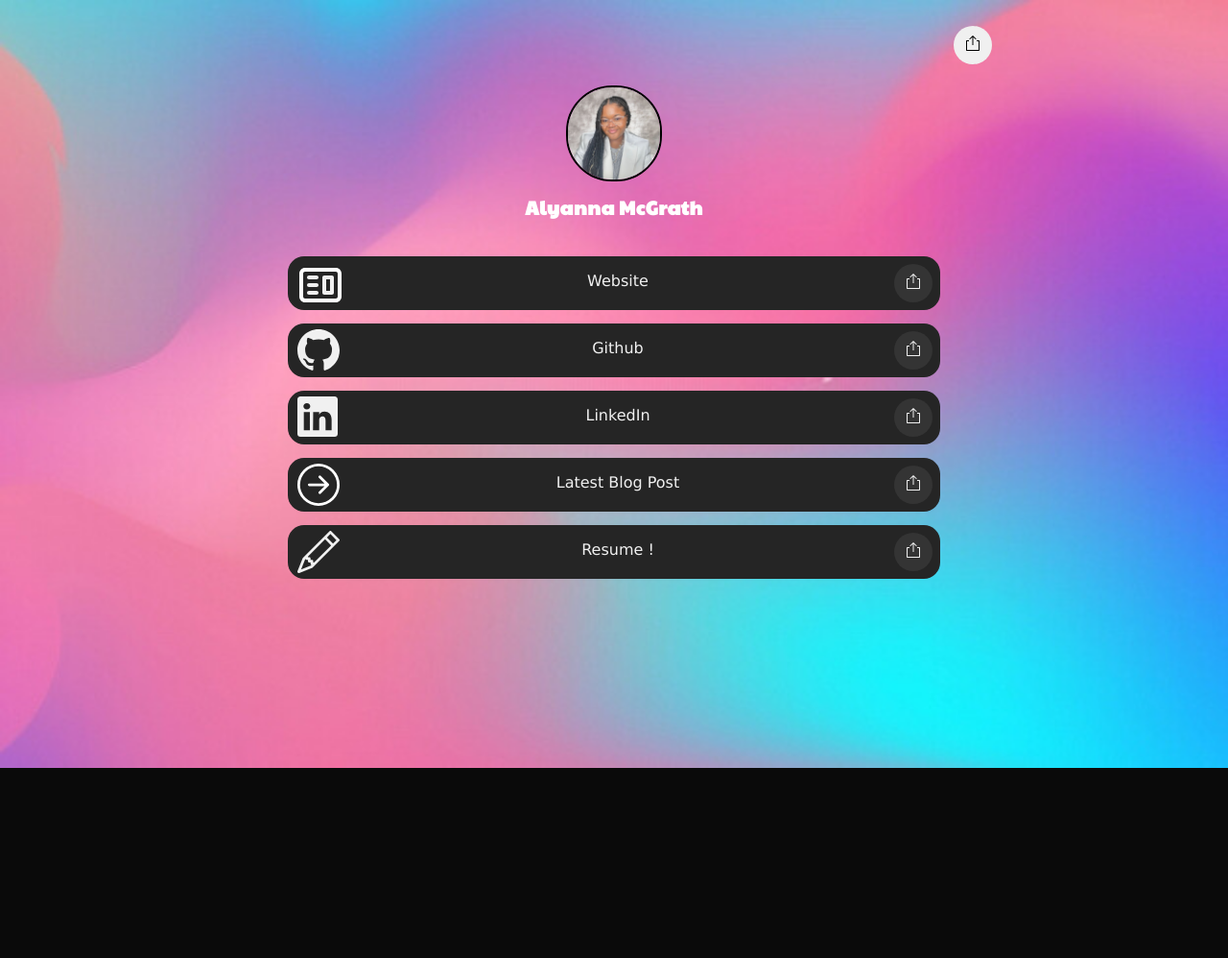
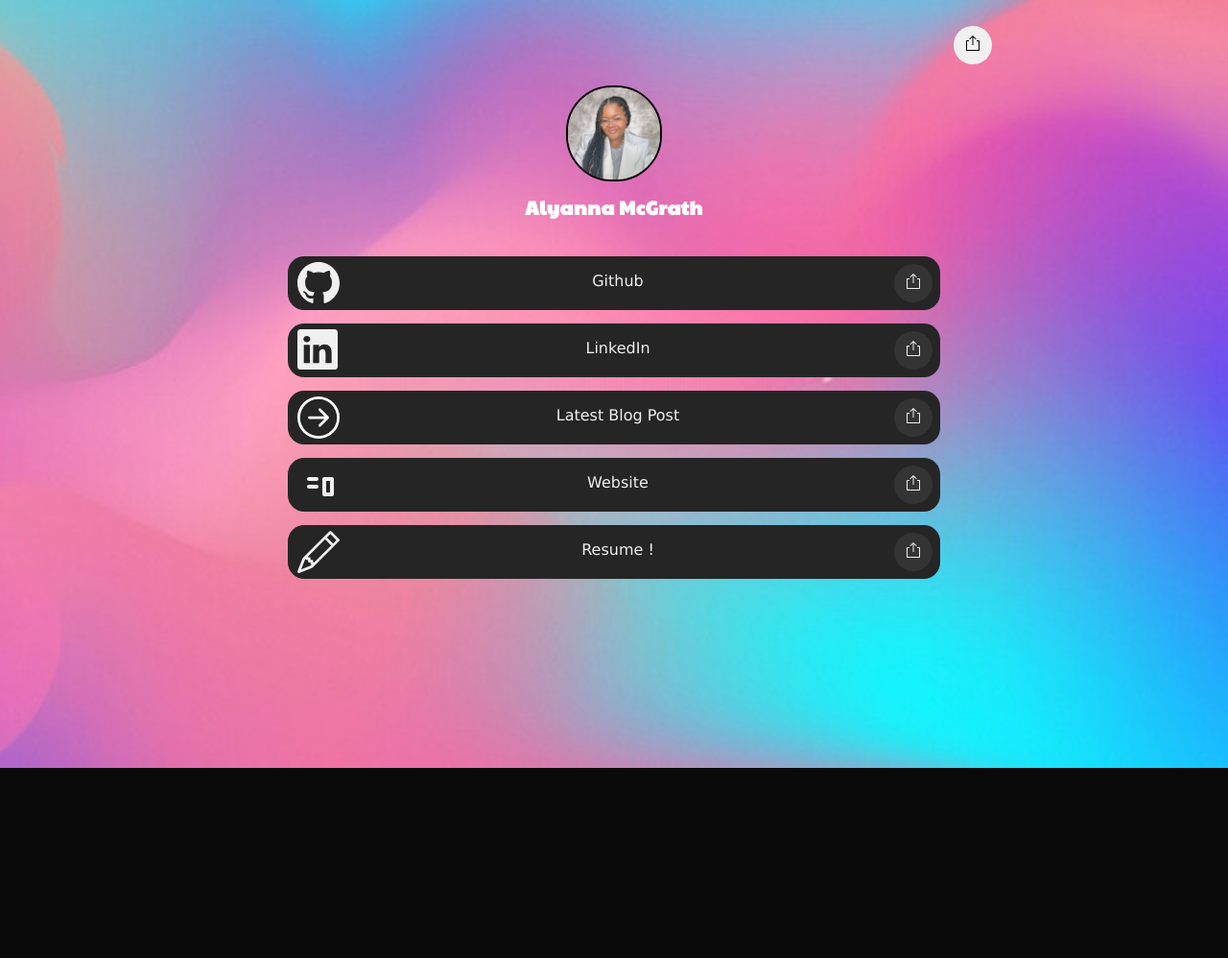
Before and after one commit to mcgrath-a/linktree, a plain HTML site: page index.html in a window 1280 px wide. Shown: the top 998 px of the page at 96% size. Before the commit the page ends 800 px from the top, so only its background shows below. Drawn offline with Linux system fonts and the light colour scheme.

Commit message:
fixing link bug

```diff
--- a/index.html
+++ b/index.html
@@ -22,16 +22,6 @@
         </div>
         <h1 style="font-family:'Paytone One' ">   Alyanna McGrath </h1>
 
-        <a class="tile" href="https://alymcgrath.com">
-            <div class="icon"  style="padding: 2px;">
-                <svg width="512" height="512" viewBox="0 0 256 256" fill="none" xmlns="http://www.w3.org/2000/svg" > <path fill-rule="evenodd" clip-rule="evenodd" d="M14 7C13.4477 7 13 7.44772 13 8V16C13 16.5523 13.4477 17 14 17H18C18.5523 17 19 16.5523 19 16V8C19 7.44772 18.5523 7 18 7H14ZM17 9H15V15H17V9Z" fill="currentColor" /> <path d="M6 7C5.44772 7 5 7.44772 5 8C5 8.55228 5.44772 9 6 9H10C10.5523 9 11 8.55228 11 8C11 7.44772 10.5523 7 10 7H6Z" fill="currentColor" /> <path d="M6 11C5.44772 11 5 11.4477 5 12C5 12.5523 5.44772 13 6 13H10C10.5523 13 11 12.5523 11 12C11 11.4477 10.5523 11 10 11H6Z" fill="currentColor" /> <path d="M5 16C5 15.4477 5.44772 15 6 15H10C10.5523 15 11 15.4477 11 16C11 16.5523 10.5523 17 10 17H6C5.44772 17 5 16.5523 5 16Z" fill="currentColor" /> <path fill-rule="evenodd" clip-rule="evenodd" d="M4 3C2.34315 3 1 4.34315 1 6V18C1 19.6569 2.34315 21 4 21H20C21.6569 21 23 19.6569 23 18V6C23 4.34315 21.6569 3 20 3H4ZM20 5H4C3.44772 5 3 5.44772 3 6V18C3 18.5523 3.44772 19 4 19H20C20.5523 19 21 18.5523 21 18V6C21 5.44772 20.5523 5 20 5Z" fill="white" /> </svg>
-
-            </div>
-            <p>Website</p>
-            <div class="tile-share-button" link="https://alymcgrath.com">
-                <svg width="16" height="16" viewBox="0 0 16 16" enable-background="new 0 0 24 24" class="sc-gKsewC iPWGYb"><path fill-rule="evenodd" clip-rule="evenodd" d="M10.6464 3.85347L11 4.20702L11.7071 3.49992L11.3536 3.14636L8.35355 0.146362H7.64645L4.64645 3.14636L4.29289 3.49992L5 4.20702L5.35355 3.85347L7.5 1.70702V9.49992V9.99992H8.5V9.49992V1.70702L10.6464 3.85347ZM1 5.49994L1.5 4.99994H4V5.99994H2V14.9999H14V5.99994H12V4.99994H14.5L15 5.49994V15.4999L14.5 15.9999H1.5L1 15.4999V5.49994Z" fill="currentColor"></path></svg>
-            </div>
-        </a>
 
         <a class="tile" href="https://github.com/mcgrath-a">
             <div class="icon"  style="padding: 2px;">
@@ -63,6 +53,15 @@
             </div>
         </a>
 
+        <a class="tile" href="https://alymcgrath.com">
+            <div class="icon"  style="padding: 2px;">
+                <svg width="512" height="512" viewBox="0 0 256 256" fill="none" xmlns="http://www.w3.org/2000/svg" > <path fill-rule="evenodd" clip-rule="evenodd" d="M14 7C13.4477 7 13 7.44772 13 8V16C13 16.5523 13.4477 17 14 17H18C18.5523 17 19 16.5523 19 16V8C19 7.44772 18.5523 7 18 7H14ZM17 9H15V15H17V9Z" fill="currentColor" /> <path d="M6 7C5.44772 7 5 7.44772 5 8C5 8.55228 5.44772 9 6 9H10C10.5523 9 11 8.55228 11 8C11 7.44772 10.5523 7 10 7H6Z" fill="currentColor" /> <path d="M6 11C5.44772 11 5 11.4477 5 12C5 12.5523 5.44772 13 6 13H10C10.5523 13 11 12.5523 11 12C11 11.4477 10.5523 11 10 11H6Z" fill="currentColor"></svg>path></svg>
+            </div>
+            <p>Website</p>
+            <div class="tile-share-button" link="https://alymcgrath.com">
+                <svg width="16" height="16" viewBox="0 0 16 16" enable-background="new 0 0 24 24" class="sc-gKsewC iPWGYb"><path fill-rule="evenodd" clip-rule="evenodd" d="M10.6464 3.85347L11 4.20702L11.7071 3.49992L11.3536 3.14636L8.35355 0.146362H7.64645L4.64645 3.14636L4.29289 3.49992L5 4.20702L5.35355 3.85347L7.5 1.70702V9.49992V9.99992H8.5V9.49992V1.70702L10.6464 3.85347ZM1 5.49994L1.5 4.99994H4V5.99994H2V14.9999H14V5.99994H12V4.99994H14.5L15 5.49994V15.4999L14.5 15.9999H1.5L1 15.4999V5.49994Z" fill="currentColor"></path></svg>
+            </div>
+        </a>
 
         <a class="tile" href="resume.pdf">
             <div class="icon"  style="padding: 2px;">
```
